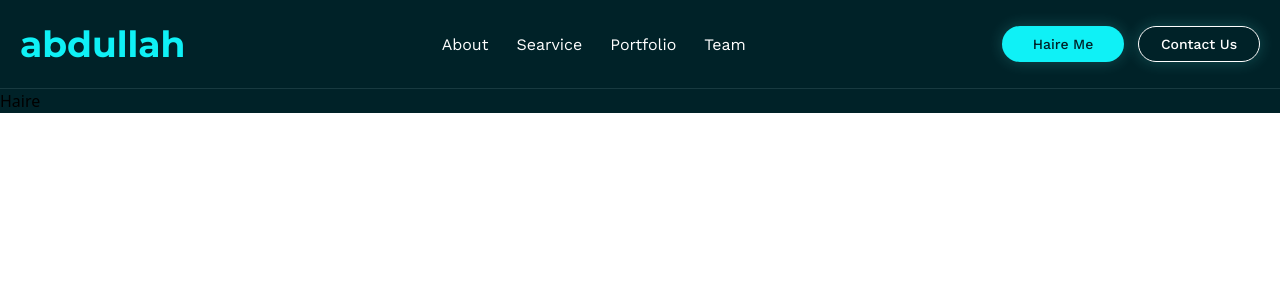
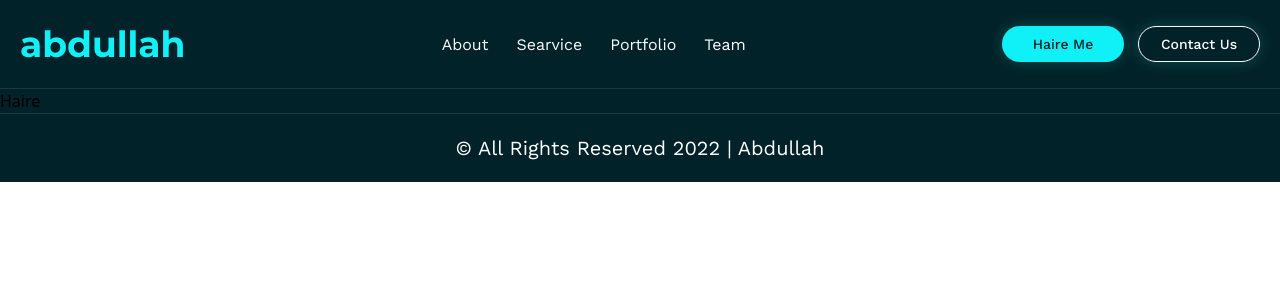
Before and after one commit to bddeveloperabdullah/abdullah, a React (Vite) app: page /haire in a window 1280 px wide. Shown: the top 300 px of the page. Built offline with nearby package versions, Linux system fonts and the light colour scheme.

Commit message:
Footer Update

```diff
--- a/src/App.jsx
+++ b/src/App.jsx
@@ -6,6 +6,7 @@ import Team from "./components/Team/Team";
 import Contact from "./components/Contact/Contact";
 import Header from "./components/Header/Header";
 import Haire from "./components/Haire/Haire";
+import Footer from "./components/Footer/Footer";
 
 function App() {
   return (
@@ -20,6 +21,7 @@ function App() {
           <Route path="/contact" element={<Contact />} />
           <Route path="/haire" element={<Haire />} />
         </Routes>
+        <Footer />
       </main>
     </>
   );
--- /dev/null
+++ b/src/components/Footer/Footer.jsx
@@ -0,0 +1,19 @@
+import React from "react";
+
+const Footer = () => {
+  return (
+    <>
+      <footer className="py-5 border-t border-borderColor">
+        <div className="container mx-auto">
+          <div>
+            <p className="text-white text-center text-base md:text-xl font-worksans">
+              © All Rights Reserved 2022 | Abdullah
+            </p>
+          </div>
+        </div>
+      </footer>
+    </>
+  );
+};
+
+export default Footer;
```
